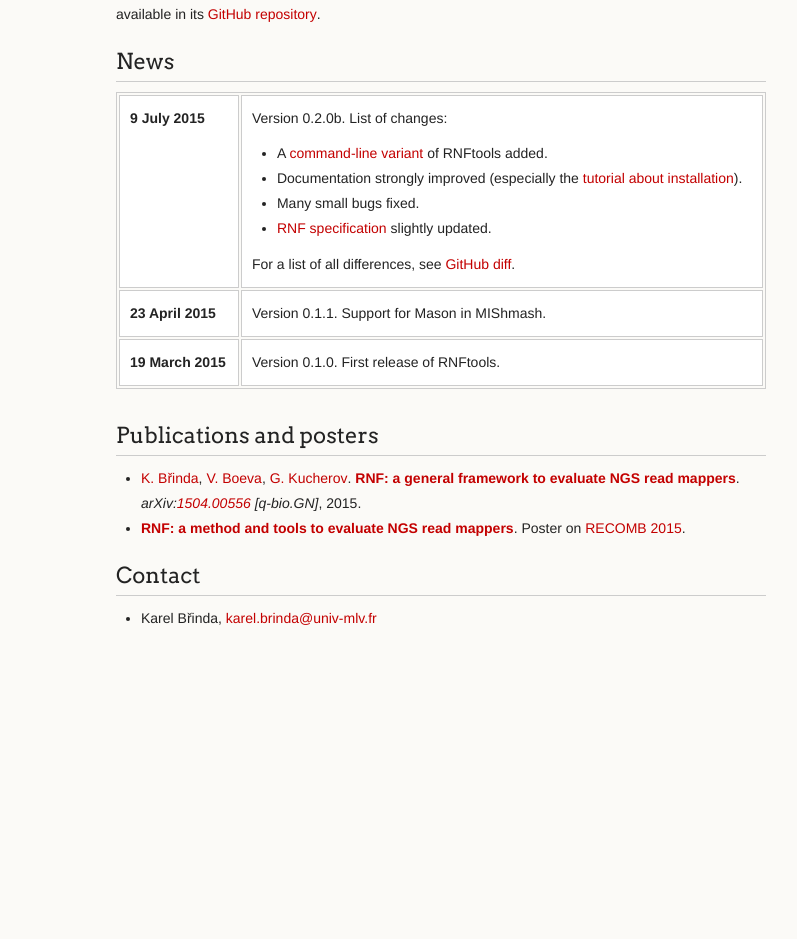
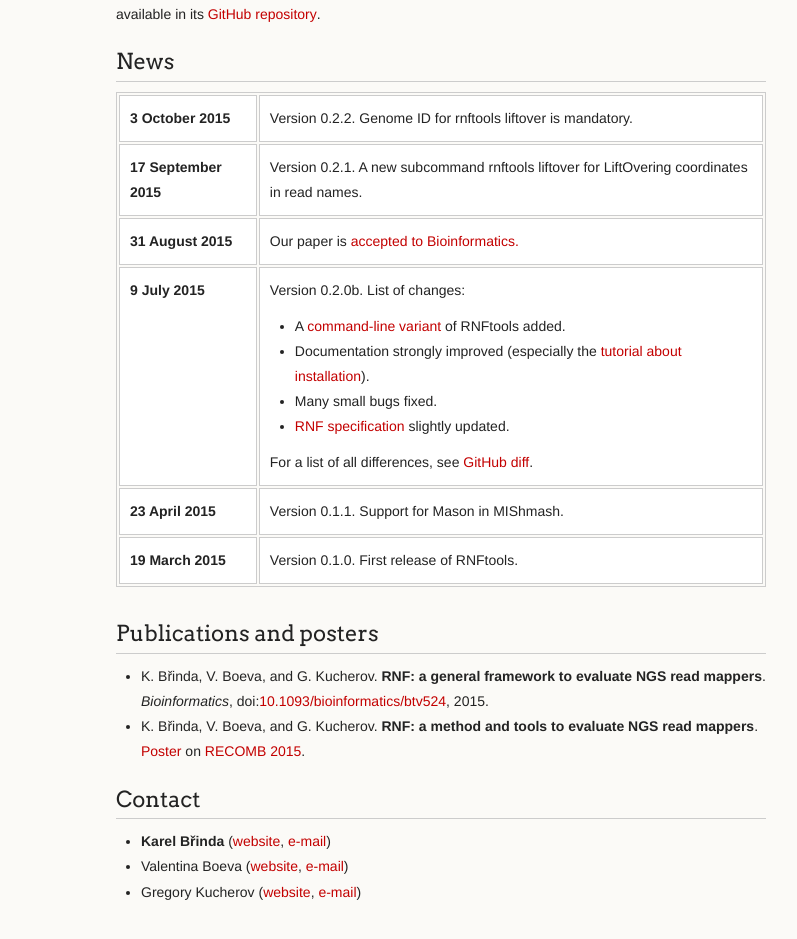
Before and after one commit to karel-brinda/rnftools, a plain HTML site: page index.html in a window 1280 px wide. Shown: the part 521-1460 px from the top of the page, 194-991 px from the left. Before the commit the page ends 1212 px from the top, so only its background shows below. Drawn offline with Linux system fonts and the light colour scheme.

Commit message:
Publication update, etc.

```diff
--- a/index.html
+++ b/index.html
@@ -102,14 +102,7 @@
 
 	A full documentation with tutorials is available on
 	<a href="http://rnftools.rtfd.org">http://rnftools.rtfd.org</a>.
-	<!--
-	It can work on any Unix-like OS with Python 3.2+. The package can be installed
-	using PIP: <br />
-	<code style="margin-left:20px">&gt; pip3 install rnftools</code>
-	<br />
-	or using some
-	<a href="http://rnftools.readthedocs.org/en/latest/tutorial/00_installation.html">alternative way of installation</a>.
-	-->
+
 	Source codes of RNFtools are available in its <a href="http://github.com/karel-brinda/rnftools/">GitHub repository</a>.
 </p>
 
@@ -122,6 +115,36 @@
 </h2>
 
 <table>
+
+<tr>
+	<td>
+		<strong>3 October 2015</strong>
+	</td>
+	<td>
+		Version 0.2.2. Genome ID for <tt>rnftools liftover</tt> is mandatory.
+	</td>
+</tr>
+
+
+<tr>
+	<td>
+		<strong>17 September 2015</strong>
+	</td>
+	<td>
+		Version 0.2.1. A new subcommand <tt>rnftools liftover</tt> for LiftOvering coordinates in read names.
+	</td>
+</tr>
+
+
+<tr>
+	<td>
+		<strong>31 August 2015</strong>
+	</td>
+	<td>
+		Our paper is  <a href="http://dx.doi.org/10.1093/bioinformatics/btv524">accepted to Bioinformatics<a>.
+	</td>
+</tr>
+
 <tr>
 	<td>
 		<strong>9 July 2015</strong>
@@ -165,11 +188,11 @@
 <ul>
 
 <li>
-	<a href="http://brinda.cz">K. Břinda</a>,
-	<a href="https://sites.google.com/site/valentinaboeva/">V. Boeva</a>,
-	<a href="http://www-igm.univ-mlv.fr/~koutcher/">G. Kucherov</a>.
-	<a href="http://arxiv.org/pdf/1504.00556.pdf"><strong>RNF: a general framework to evaluate NGS read mappers</strong></a>.
-	<em>arXiv:<a href="http://arxiv.org/abs/1504.00556">1504.00556</a> [q-bio.GN]</em>, 2015.
+	K. Břinda,
+	V. Boeva, and
+	G. Kucherov.
+	<strong>RNF: a general framework to evaluate NGS read mappers</strong>.
+	<em>Bioinformatics</em>, doi:<a href="http://dx.doi.org/10.1093/bioinformatics/btv524">10.1093/bioinformatics/btv524</a>, 2015.
 </li>
 <li>
 	<!--
@@ -177,35 +200,14 @@
 		<a href="https://sites.google.com/site/valentinaboeva/">V. Boeva</a>,
 		<a href="http://www-igm.univ-mlv.fr/~koutcher/">G. Kucherov</a>.
 	-->
-	<a href="http://brinda.cz/publications/2015_RECOMB_RNF.pdf"><strong>RNF: a method and tools to evaluate NGS read mappers</strong></a>.
-	Poster on <a href="http://www.recomb2015.pl">RECOMB 2015</a>.
+	K. Břinda,
+	V. Boeva, and
+	G. Kucherov.
+	<strong>RNF: a method and tools to evaluate NGS read mappers</strong>.
+	<a href="http://brinda.cz/publications/2015_RECOMB_RNF.pdf">Poster</a> on <a href="http://www.recomb2015.pl">RECOMB 2015</a>.
 
 </ul>
 
-
-<!--
-	========================================================
--->
-<!--
-<h3>
-	<a id="installation" class="anchor" href="#installation" aria-hidden="true"><span class="octicon octicon-link"></span></a>
-	Installation
-</h3>
-
-<ul>
-	<li>
-		<p>Using PIP:</p>
-
-		<p><code>pip install rnftools</code></p>
-	</li>
-
-	<li>
-		<p>Using Easy Install:</p>
-
-		<p><code>easy_install rnftools</code></p>
-	</li>
-</ul>
--->
 
 <!--
 	========================================================
@@ -215,7 +217,9 @@
 <a id="contact" class="anchor" href="#contact" aria-hidden="true"><span class="octicon octicon-link"></span></a>Contact</h2>
 
 <ul>
-<li>Karel Břinda, <a href="mailto:karel.brinda@univ-mlv.fr">karel.brinda@univ-mlv.fr</a></li>
+<li><strong>Karel Břinda</strong> (<a href="http://brinda.cz">website</a>, <a href="mailto:karel.brinda@univ-mlv.fr">e-mail</a>)</li>
+<li>Valentina Boeva (<a href="https://sites.google.com/site/valentinaboeva/">website</a>, <a href="mailto:valentina.boeva@curie.fr">e-mail</a>)</li>
+<li>Gregory Kucherov (<a href="http://www-igm.univ-mlv.fr/~koutcher/">website</a>, <a href="mailto:gregory.kucherov@univ-mlv.fr">e-mail</a>)</li>
 </ul>
 
 		</section>
```
